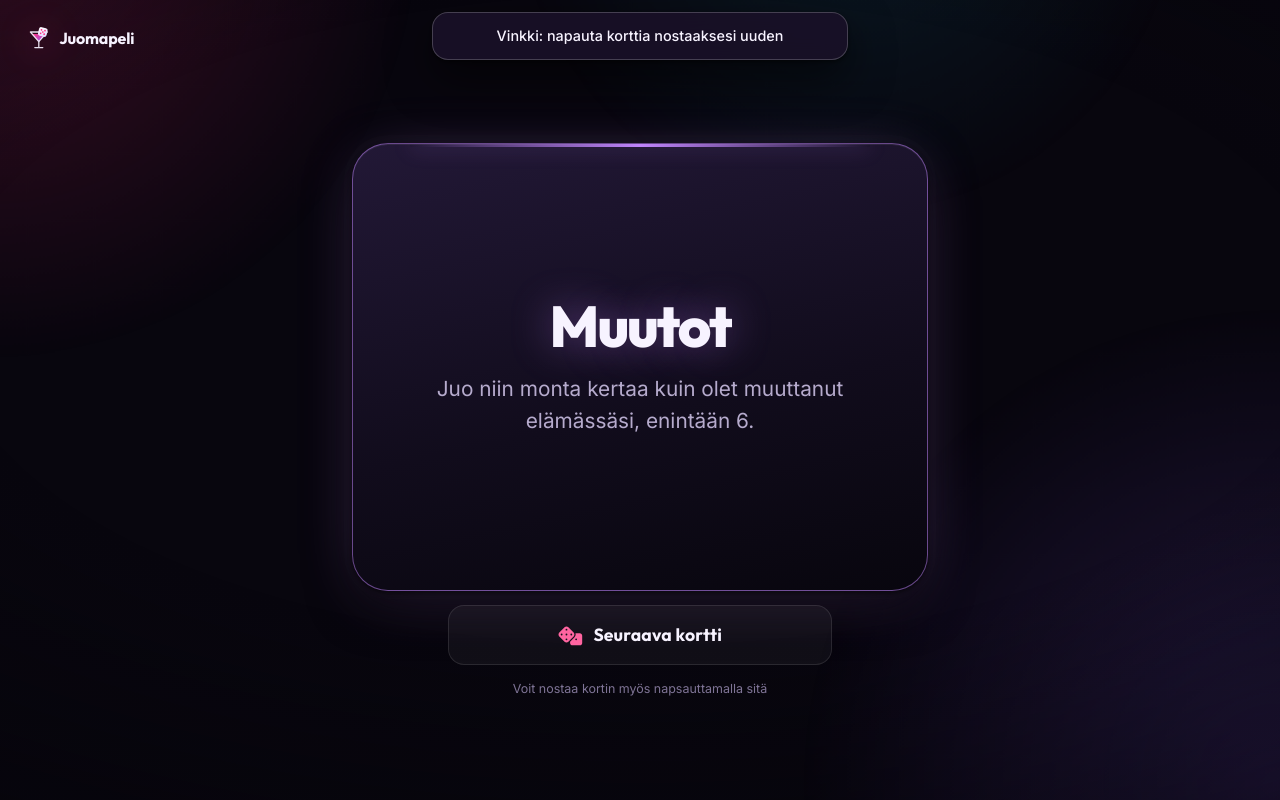
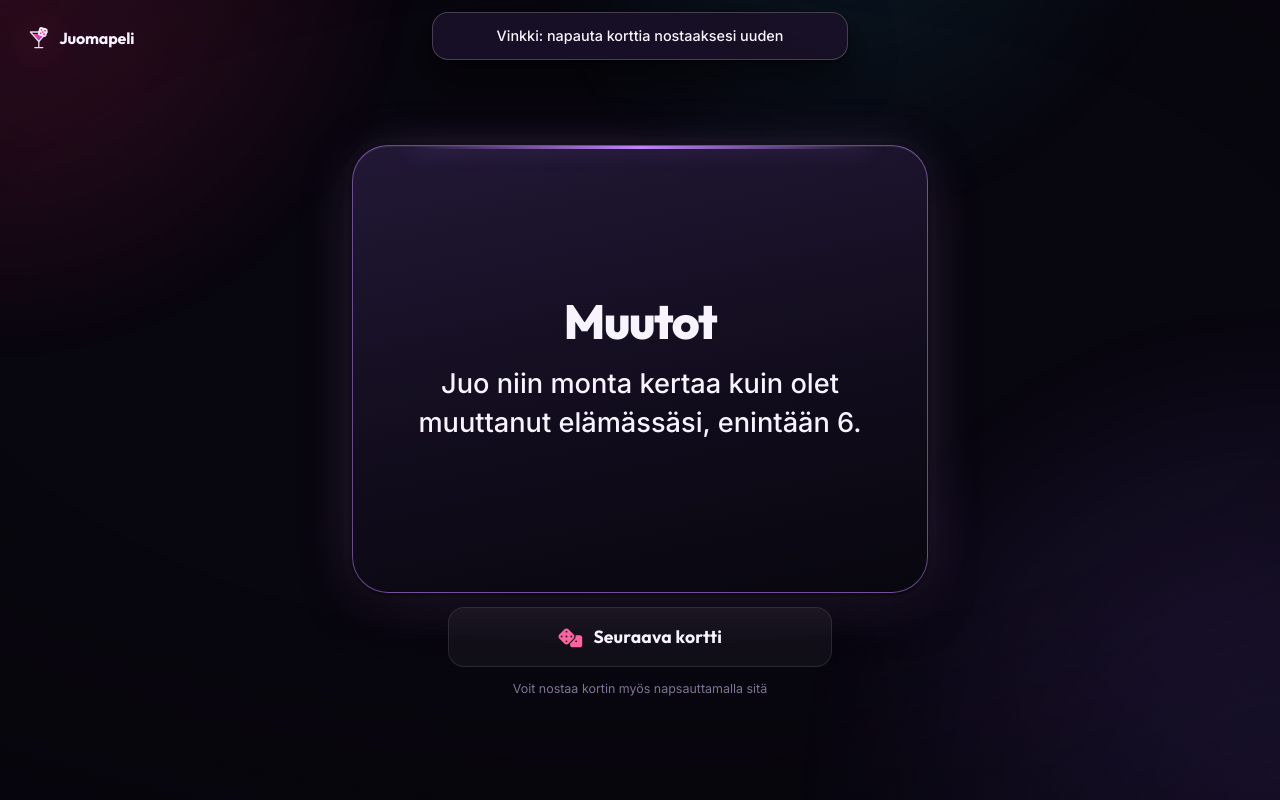
Before and after one commit to roqqq3/card-game, a React (Create React App) app: page / in a window 1280 px wide. Both pictures are taken after a click on the button "Nopea peli". Built offline with nearby package versions, Linux system fonts and the light colour scheme.

Commit message:
Increase readability of cards

```diff
--- a/src/App.css
+++ b/src/App.css
@@ -104,11 +104,15 @@
   justify-content: center;
 }
 
-/* Hint under the card, desktop only — mobile relies on the button itself. */
+/* Hint under the card, desktop only — mobile relies on the button itself.
+   Keeps its line height when empty so the layout above holds still once the
+   hint has been dismissed. */
 .board__hint {
+  min-height: 1.2em;
   margin: 0;
   color: var(--text-faint);
   font-size: 0.78rem;
+  line-height: 1.2;
   text-align: center;
 }
 
--- a/src/App.tsx
+++ b/src/App.tsx
@@ -20,6 +20,30 @@ import { trackViewportSize } from './utils/viewport';
 
 type OpenSheet = 'players' | 'effects' | null
 
+/**
+ * The "you can also tap the card" hint is onboarding, not chrome. Once the
+ * player has tapped the card, or has drawn enough to have found their rhythm,
+ * it has done its job and should stop taking up space on every screen after.
+ */
+const TAP_HINT_SEEN_KEY = 'juomapeli.card-tap-hint-seen.v1'
+const TAP_HINT_MAX_DRAWS = 3
+
+const loadTapHintSeen = () => {
+  try {
+    return window.localStorage.getItem(TAP_HINT_SEEN_KEY) === '1'
+  } catch {
+    return false
+  }
+}
+
+const persistTapHintSeen = () => {
+  try {
+    window.localStorage.setItem(TAP_HINT_SEEN_KEY, '1')
+  } catch {
+    // Without storage the hint simply shows again next visit.
+  }
+}
+
 const hasFinePointer = () =>
   typeof window.matchMedia === 'function'
   && window.matchMedia('(hover: hover) and (pointer: fine)').matches
@@ -33,6 +57,9 @@ const App = () => {
   const [currentPlayer, setCurrentPlayer] = useState(0)
   const [continuousCards, setContinuousCards] = useState<ContinuousCard[]>([])
   const [previousCards, setPreviousCards] = useState<number[]>([])
+  /** Draws since this screen was entered; only feeds the tap hint's retirement. */
+  const [drawCount, setDrawCount] = useState(0)
+  const [tapHintSeen, setTapHintSeen] = useState(loadTapHintSeen)
   const [savedGame, setSavedGame] = useState<SavedGameSession | null>(() => loadGameSession())
   const [openSheet, setOpenSheet] = useState<OpenSheet>(null)
   const [playerPendingRemoval, setPlayerPendingRemoval] = useState<string | null>(null)
@@ -88,6 +115,7 @@ const App = () => {
     const chosen = filteredCards[cardIdx]
 
     setCurrentCard(chosen)
+    setDrawCount(count => count + 1)
 
     if (chosen.continuous && playerIdx !== undefined) {
       handleNewContinuousCard(chosen, players[playerIdx])
@@ -107,6 +135,18 @@ const App = () => {
   }
 
   handleTurnChangeRef.current = handleTurnChange
+
+  const dismissTapHint = () => {
+    if (tapHintSeen) return
+    setTapHintSeen(true)
+    persistTapHintSeen()
+  }
+
+  /** Drawing by tapping the card proves the hint has landed. */
+  const handleCardTap = () => {
+    dismissTapHint()
+    handleTurnChange()
+  }
 
   /**
    * All game-level keyboard handling lives here so the precedence between
@@ -182,6 +222,15 @@ const App = () => {
     if (savedSession) setSavedGame(savedSession)
   }, [gamestate, currentCard, players, currentPlayer, continuousCards, previousCards])
 
+  // Enough draws without tapping means the player is happy with the button.
+  useEffect(() => {
+    if (gamestate !== Gamestate.Playing || tapHintSeen) return
+    if (drawCount > TAP_HINT_MAX_DRAWS) {
+      setTapHintSeen(true)
+      persistTapHintSeen()
+    }
+  }, [gamestate, drawCount, tapHintSeen])
+
   useEffect(() => () => window.clearTimeout(messageTimeoutRef.current), [])
 
   useEffect(() => trackViewportSize(), [])
@@ -216,6 +265,7 @@ const App = () => {
   const startGame = () => {
     clearGameSession()
     setSavedGame(null)
+    setDrawCount(0)
     if (players.length !== 0) {
       setCurrentPlayer(0)
       handleNewCard(0)
@@ -238,6 +288,7 @@ const App = () => {
       : Math.min(savedGame.currentPlayer, savedGame.players.length - 1))
     setContinuousCards(savedGame.continuousCards)
     setPreviousCards(savedGame.previousCards)
+    setDrawCount(0)
     showMessage('Peli palautettu')
     setGamestate(Gamestate.Playing)
   }
@@ -255,6 +306,7 @@ const App = () => {
     setCurrentPlayer(0)
     setContinuousCards([])
     setPreviousCards([])
+    setDrawCount(0)
     setGamestate(Gamestate.WelcomeScreen)
   }
 
@@ -332,12 +384,15 @@ const App = () => {
               {/* Stable live region: the card inside it is keyed and remounts
                   on every draw, so the announcement has to be anchored here. */}
               <div className='board__card' aria-live='polite' aria-atomic='true'>
-                <GameCard card={currentCard} owner={activePlayer} onDraw={handleTurnChange} />
+                <GameCard card={currentCard} owner={activePlayer} onDraw={handleCardTap} />
               </div>
               <div className='board__action'>
                 <DrawButton onDraw={handleTurnChange} />
               </div>
-              <p className='board__hint'>Voit nostaa kortin myös napsauttamalla sitä</p>
+              {/* Always rendered so the button doesn't shift when the hint retires. */}
+              <p className='board__hint'>
+                {!tapHintSeen && 'Voit nostaa kortin myös napsauttamalla sitä'}
+              </p>
             </section>
             {hasEffects && <div className='board__effects'>
               <SideRail title='Jatkuvat kortit' count={continuousCards.length}>
--- a/src/components/GameCard.tsx
+++ b/src/components/GameCard.tsx
@@ -29,6 +29,9 @@ const shimmer = keyframes`
 
 const Frame = styled.article<{ $showcase: boolean; $clickable: boolean }>`
   width: min(100%, 36rem);
+  /* A generous fixed floor rather than content-hugging: the deck mixes one-line
+     cards with five-line ones, and a card that resized on every draw would
+     drag the draw button up and down the screen with it. */
   min-height: clamp(19rem, 56vh, 32rem);
   position: relative;
   isolation: isolate;
@@ -125,34 +128,40 @@ const Content = styled.div`
   }
 `
 
+/* The title names the card; the description is the rule. The title is still
+   large, but it is no longer the only thing the eye lands on. There is
+   deliberately no text glow here — the frame already carries the tier glow,
+   and two glows on a legendary draw read as noise rather than emphasis. */
 const Title = styled.h1`
   margin: 0;
   color: var(--text);
-  font-size: clamp(2.1rem, 7.5vw, 3.6rem);
+  font-size: clamp(1.9rem, 6.5vw, 3rem);
   font-weight: 800;
-  line-height: 1.02;
-  letter-spacing: -0.035em;
-  text-shadow: 0 0 2.5rem var(--tier-glow);
+  line-height: 1.05;
+  letter-spacing: -0.03em;
   text-wrap: balance;
   animation: ${riseIn} 380ms var(--ease-out) 60ms both;
 
   ${railsDown} {
-    font-size: clamp(2.4rem, 9.5vw, 3.4rem);
+    font-size: clamp(2.2rem, 9vw, 3rem);
   }
 `
 
+/* Full text colour, not muted: this is the instruction the table has to read
+   from across the room. The longest cards in the deck run to about 170
+   characters, which is five lines at this size within the width cap. */
 const Description = styled.p`
   max-width: 30rem;
   margin: 0;
-  color: var(--text-muted);
-  font-size: clamp(1.02rem, 2.4vw, 1.3rem);
-  font-weight: 400;
-  line-height: 1.55;
+  color: var(--text);
+  font-size: clamp(1.25rem, 2.6vw, 1.7rem);
+  font-weight: 500;
+  line-height: 1.45;
   text-wrap: pretty;
   animation: ${riseIn} 420ms var(--ease-out) 160ms both;
 
   ${railsDown} {
-    font-size: clamp(1.15rem, 4.5vw, 1.5rem);
+    font-size: clamp(1.25rem, 5vw, 1.65rem);
   }
 `
 
@@ -167,22 +176,24 @@ const Footer = styled.footer`
   animation: ${riseIn} 440ms var(--ease-out) 220ms both;
 `
 
+/* A continuous card changes the rules for the rest of the game, so the badge
+   sits at the description's visual weight rather than as a footnote. */
 const ContinuousBadge = styled.span`
   display: inline-flex;
   align-items: center;
-  gap: 0.5rem;
-  padding: 0.45rem 0.85rem;
-  border: 1px solid rgba(139, 92, 246, 0.35);
+  gap: 0.6rem;
+  padding: 0.6rem 1.1rem;
+  border: 1px solid rgba(139, 92, 246, 0.45);
   border-radius: var(--r-pill);
   color: var(--violet-bright);
-  background: rgba(139, 92, 246, 0.12);
-  font-size: 0.8rem;
-  font-weight: 600;
+  background: rgba(139, 92, 246, 0.16);
+  font-size: 1rem;
+  font-weight: 700;
   text-align: center;
   overflow-wrap: anywhere;
 
   ${railsDown} {
-    font-size: 0.9rem;
+    font-size: 1.05rem;
   }
 `
 
```
